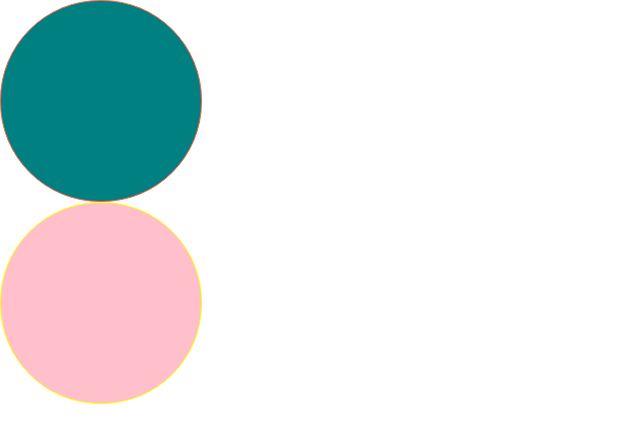
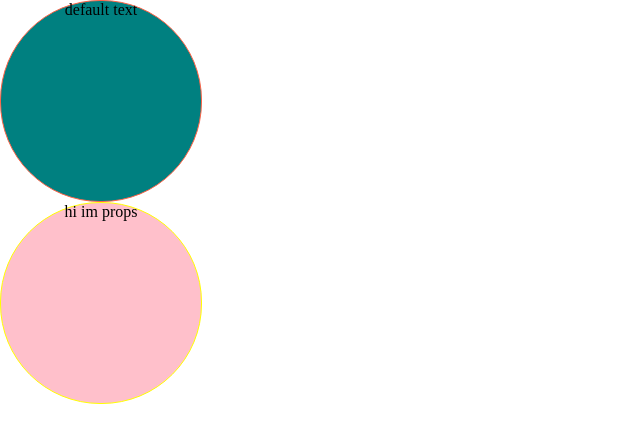
Before and after one commit to lisarnjs/Bitcoin-Crypto, a React (Create React App) app: page / in a window 1280 px wide. Shown: the top 442 px of the page, without its empty margins (0-640 px from the left). Built offline with nearby package versions, Linux system fonts and the light colour scheme.

Commit message:
props default 값 설정하는 JS 기본 방식 추가

```diff
--- a/src/App.tsx
+++ b/src/App.tsx
@@ -6,7 +6,7 @@ function App() {
 	return (
 		<div>
 			<Circle borderColor="tomato" bgColor="teal" />
-			<Circle bgColor="pink" />
+			<Circle bgColor="pink" text="hi im props" />
     </div>
 	);
 }
--- a/src/Circle.tsx
+++ b/src/Circle.tsx
@@ -12,15 +12,20 @@ height: 200px;
 background-color: ${props => props.bgColor};
 border-radius: 100px;
 border: 1px solid ${props => props.borderColor};
+text-align: center;
 `;
 
 interface CircleProps {
   bgColor: string; // required
-  borderColor?: string; // optional
+  borderColor?: string; // optional (= borderColor: string | undefined)
+  text?:string;
 }
 
-function Circle({ bgColor, borderColor }: CircleProps) {
-  return <Container bgColor={bgColor} borderColor={borderColor ?? "yellow"} /> // borderColor 초기값 설정
+function Circle({ bgColor, borderColor, text = "default text" }: CircleProps) {
+  // borderColor 초기값 설정 (여기서는 yellow가 borderColor의 초기값이 되는거임)
+  return <Container bgColor={bgColor} borderColor={borderColor ?? "yellow"} >
+    {text}
+  </Container>
 }
 
 export default Circle;
```
